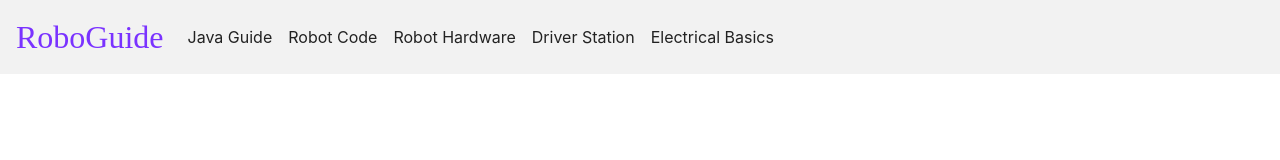
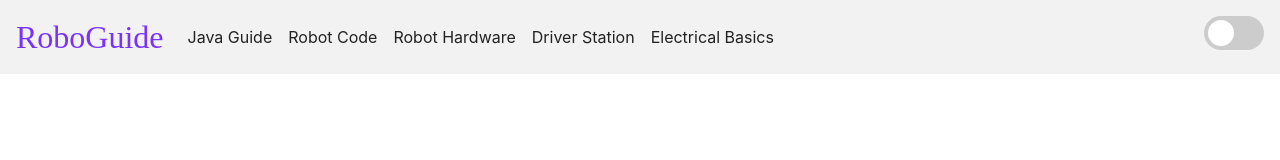
Before and after one commit to Team41Robotics/RoboGuide, a React (Create React App) app: page / in a window 1280 px wide. Shown: the top 160 px of the page. Built offline with nearby package versions, Linux system fonts and the light colour scheme; a web font is replaced by a local one.

Commit message:
Add dark mode toggle

```diff
--- a/src/components/NavBar.js
+++ b/src/components/NavBar.js
@@ -1,5 +1,7 @@
-import React from "react";
+import React, {useState, useEffect} from "react";
 import {Link, useLocation} from "react-router-dom";
+import $ from "jquery";
+import ToggleSwitch from "./ToggleSwitch";
 
 import "../css/NavBar.css";
 
@@ -11,9 +13,21 @@ const navPages = [
 	{title: "Electrical Basics", path: "/electrical-basics/"}
 ];
 
-export default function (props) {
+export default function(props) {
 	const loc = useLocation();
 	const activePath = loc.pathname + (loc.pathname.endsWith("/") ? "" : "/");
+
+	const [darkMode, setDarkMode] = useState(
+		window.matchMedia &&
+			window.matchMedia("(prefers-color-scheme: dark)").matches
+			? true
+			: false
+	);
+
+	useEffect(() => {
+		if (darkMode) $("body").addClass("dark");
+		else $("body").removeClass("dark");
+	}, [darkMode]);
 
 	return (
 		<nav className="navbar navbar-expand-lg mt-n3 mx-n3" id="navbar">
@@ -46,6 +60,11 @@ export default function (props) {
 						</li>
 					))}
 				</ul>
+				<ul className="navbar-nav ml-auto">
+					<li>
+						<ToggleSwitch value={darkMode} setValue={setDarkMode} />
+					</li>
+				</ul>
 			</div>
 		</nav>
 	);
--- /dev/null
+++ b/src/components/ToggleSwitch.js
@@ -0,0 +1,18 @@
+import React from "react";
+
+import "../css/ToggleSwitch.css";
+
+export default function(props) {
+	const value = props.value;
+	const setValue = props.setValue;
+	return (
+		<label className="toggle-switch">
+			<input
+				type="checkbox"
+				checked={value}
+				onChange={e => setValue(e.target.checked)}
+			/>
+			<span className="toggle-slider round"></span>
+		</label>
+	);
+}
--- /dev/null
+++ b/src/css/ToggleSwitch.css
@@ -0,0 +1,59 @@
+.toggle-switch {
+	position: relative;
+	display: inline-block;
+	width: 60px;
+	height: 34px;
+}
+
+.toggle-switch input {
+	opacity: 0;
+	width: 0;
+	height: 0;
+}
+
+.toggle-slider {
+	position: absolute;
+	cursor: pointer;
+	top: 0;
+	left: 0;
+	right: 0;
+	bottom: 0;
+	background-color: #ccc;
+	-webkit-transition: 0.4s;
+	transition: 0.4s;
+}
+
+.toggle-slider:before {
+	position: absolute;
+	content: "";
+	height: 26px;
+	width: 26px;
+	left: 4px;
+	bottom: 4px;
+	background-color: white;
+	-webkit-transition: 0.4s;
+	transition: 0.4s;
+}
+
+input:checked + .toggle-slider {
+	background-color: #4bff8b;
+}
+
+input:focus + .toggle-slider {
+	box-shadow: 0 0 1px #4bff8b;
+}
+
+input:checked + .toggle-slider:before {
+	-webkit-transform: translateX(26px);
+	-ms-transform: translateX(26px);
+	transform: translateX(26px);
+}
+
+/* Rounded toggle-sliders */
+.toggle-slider.round {
+	border-radius: 34px;
+}
+
+.toggle-slider.round:before {
+	border-radius: 50%;
+}
--- a/src/css/index.css
+++ b/src/css/index.css
@@ -1,5 +1,5 @@
 /* The default is dark mode */
-:root {
+body {
 	color-scheme: light dark;
 
 	/* If you change the accent color, make sure to change it in the svg's that use it too! */
@@ -48,7 +48,7 @@ span.code {
 }
 
 @media screen and (prefers-color-scheme: light) {
-	:root {
+	body:not(.dark) {
 		/* If you change the accent color, make sure to change it in the svg's that use it too! */
 		--accent: #7a32ff;
 		--accent-fade: #af84ff;
```
Also changed, not shown: src/img/banners/javaBanner.svg.
